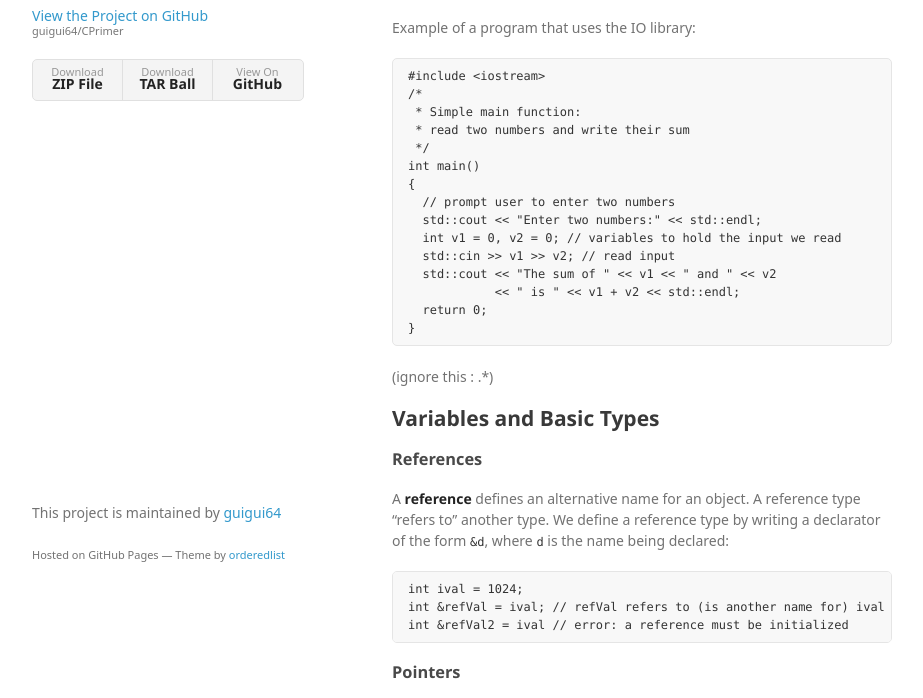
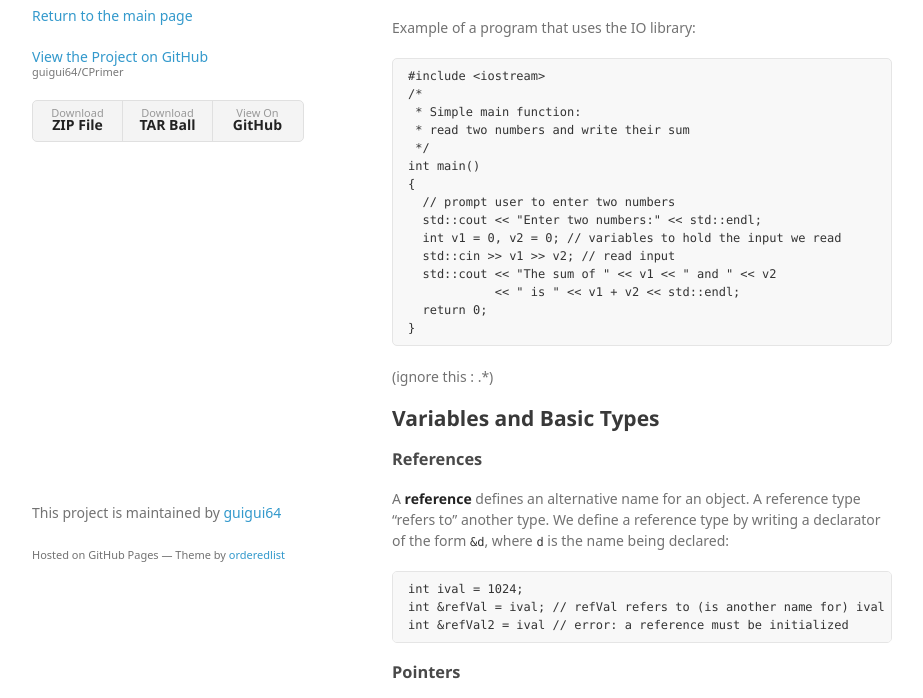
Before and after one commit to guigui64/CPrimer, a plain HTML site: page index.html in a window 1280 px wide. Shown: the part 166-864 px from the top of the page, without its empty margins (178-1101 px from the left). Drawn offline with Linux system fonts and the light colour scheme; a web font is replaced by a local one.

Commit message:
Link to main page

```diff
--- a/index.html
+++ b/index.html
@@ -18,6 +18,7 @@
         <h1>CPrimer</h1>
         <p>Notes and pieces of code concerning the C++ Primer book</p>
 
+        <p class="view"><a href="https://guigui64.github.io">Return to the main page</a></p>
         <p class="view"><a href="https://github.com/guigui64/CPrimer">View the Project on GitHub <small>guigui64/CPrimer</small></a></p>
 
 
```
